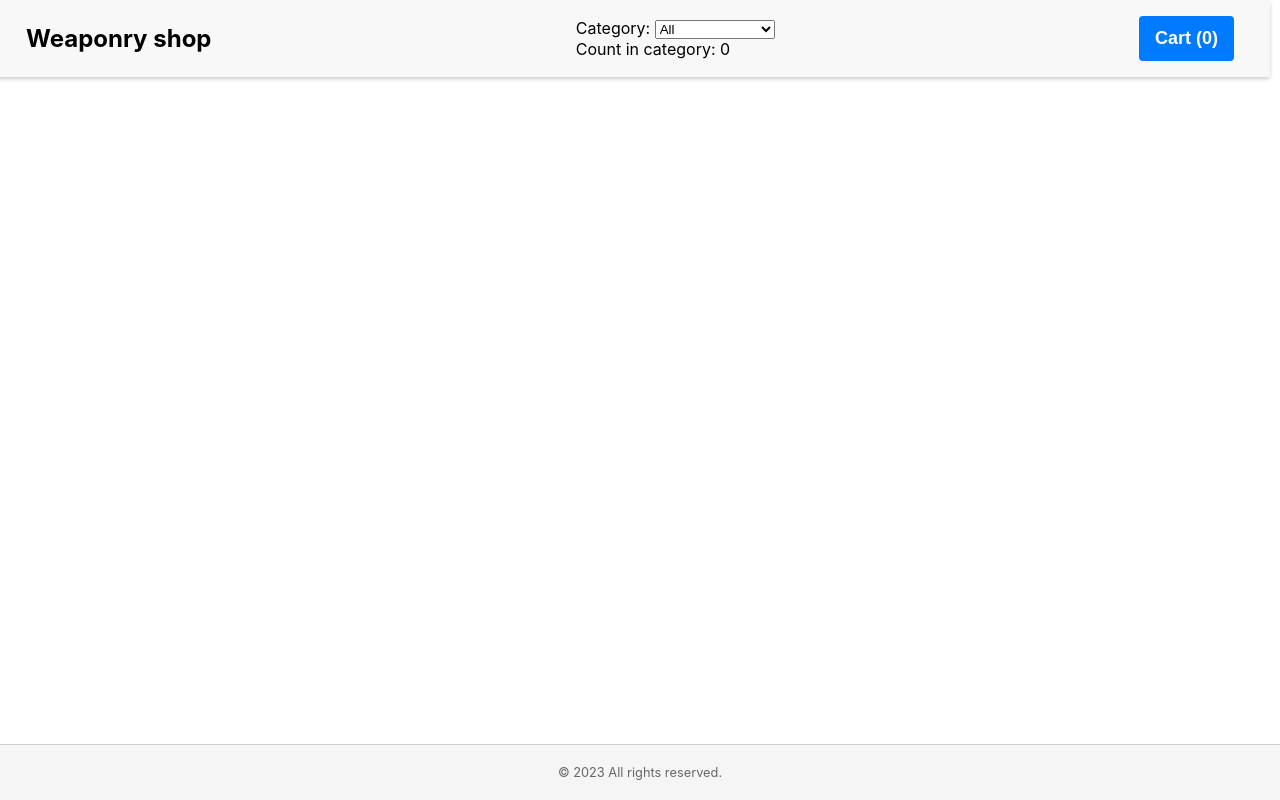
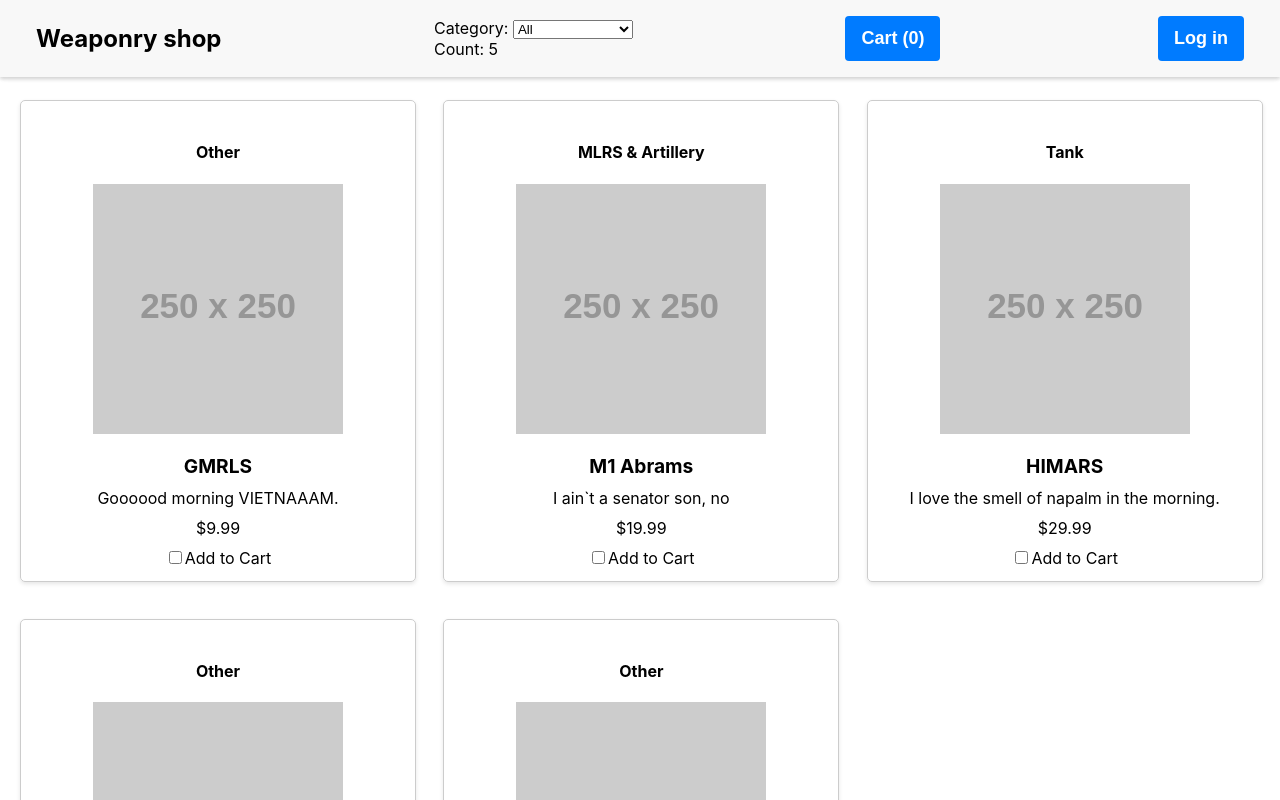
Before and after one commit to YriyQKoty/My-React-App, a React (Create React App) app: page / in a window 1280 px wide. Shown: the top 800 px of the page. Built offline with nearby package versions, Linux system fonts and the light colour scheme.

Commit message:
Lab-2. Add mock auth btn, update products count logic

```diff
--- a/src/App.js
+++ b/src/App.js
@@ -4,7 +4,7 @@
 import Header from './components/Header';
 import ProductList from './components/ProductList';
 import Footer from './components/Footer';
-import React, { useState } from 'react';
+import React, { useState, useEffect } from 'react';
 
 const categories = [
   'Tank',
@@ -13,7 +13,6 @@
   'APC & IFV',
   'Other'
 ];
-
 
 const products = [
   {
@@ -58,10 +57,19 @@
   },
 ];
 
+function App() {
+  const [selectedCategory, setSelectedCategory] = useState('all');
+  const [cartItems, setCartItems] = useState([]);
 
-function App() {
-  let [selectedCategory, setSelectedCategory] = useState('all');
-  const [cartItems, setCartItems] = useState([]);
+  useEffect(()=>{ //using effect to apply default value for category
+    setSelectedCategory(""); //setting default state for selected category
+  },[]);
+
+  //filtering products
+  const filteredProducts = selectedCategory
+  ? products.filter((p) => p.category === selectedCategory)
+  : products;
+
 
   function handleAddToCart(product) {
     setCartItems([...cartItems, product]);
@@ -81,7 +89,6 @@
   }
 
   function handleCategoryChange(category) {
-    //selectedCategory = category;
     setSelectedCategory(category);
   }
 
@@ -91,11 +98,12 @@
           cartItemsCount={cartItems.length}
           categories={categories}
           onCategoryChange={handleCategoryChange}
-          totalCount="0"
+          totalCount={filteredProducts.length}
       />
+
       <main  className="main-content">
           <ProductList
-              products={products}
+              products={filteredProducts}
               onAddToCart={handleAddToCart}
               onRemoveCart={handleRemoveCart}
               selectedCategory={selectedCategory}
--- /dev/null
+++ b/src/components/AuthButton.jsx
@@ -0,0 +1,14 @@
+import { useState } from 'react';
+import './Header.css';
+
+const AuthButton = () => {
+
+    const [isAuth, setAuth] = useState(false);
+
+    return (
+        <button className="auth-button" onClick={() => setAuth(!isAuth)}>
+            {isAuth ? 'Log out' : 'Log in'}
+        </button>
+    )
+};
+export default AuthButton;
--- a/src/components/CategorySelector.jsx
+++ b/src/components/CategorySelector.jsx
@@ -14,7 +14,7 @@
 
         ))}
       </select>
-      <div> Count in category: {totalCount}
+      <div> Count: {totalCount}
 
       </div>
     </div>
--- a/src/components/Header.css
+++ b/src/components/Header.css
@@ -1,7 +1,6 @@
 header {
   position: fixed;
   top: 0;
-  left: -10px;
   width: 100%;
   z-index: 1000;
   box-shadow: 0px 2px 4px rgba(0, 0, 0, 0.1);
@@ -34,10 +33,32 @@
   border: none;
   border-radius: 4px;
   padding: 12px 16px;
-  margin-right: 20px;
+  margin-right: 5px;
   cursor: pointer;
   transition: background-color 0.2s ease;
 }
+
+.auth-button {
+    display: flex;
+    align-items: center;
+    justify-content: center;
+    font-size: 18px;
+    font-weight: bold;
+    color: #fff;
+    background-color: #007bff;
+    border: none;
+    border-radius: 4px;
+    padding: 12px 16px;
+    margin-right: 20px;
+    cursor: pointer;
+    transition: background-color 0.2s ease;
+
+}
+
+.header_cart-button:hover {
+  background-color: #0062cc;
+}
+
 
 .header_cart-button:hover {
   background-color: #0062cc;
--- a/src/components/Header.jsx
+++ b/src/components/Header.jsx
@@ -2,6 +2,7 @@
 import React from 'react'
 import './Header.css';
 import CategorySelector from './CategorySelector';
+import AuthButton from './AuthButton';
 
 function Header({ cartItemsCount, categories, onCategoryChange, totalCount }) {
 
@@ -14,11 +15,11 @@
               onChange={onCategoryChange}
               totalCount={totalCount}
           />
-        <div className="header_cart">
+
           <button className="header_cart-button">
               Cart ({cartItemsCount})
           </button>
-        </div>
+         <AuthButton/>
       </nav>
     </header>
   )
--- a/src/components/ProductList.jsx
+++ b/src/components/ProductList.jsx
@@ -4,16 +4,11 @@
 
 class ProductList extends Component {
   render() {
-    const { products, onAddToCart, onRemoveCart, selectedCategory } = this.props;
-
-    const filteredProducts = selectedCategory
-    ? products.filter((p) => p.category === selectedCategory)
-    : products;
-
+    const { products, onAddToCart, onRemoveCart} = this.props;
 
     return (
       <div className="product-list">
-        {filteredProducts.map((product) =>  (
+        {products.map((product) =>  (
           <ProductCard
             key={product.id}
             product={product}
```
